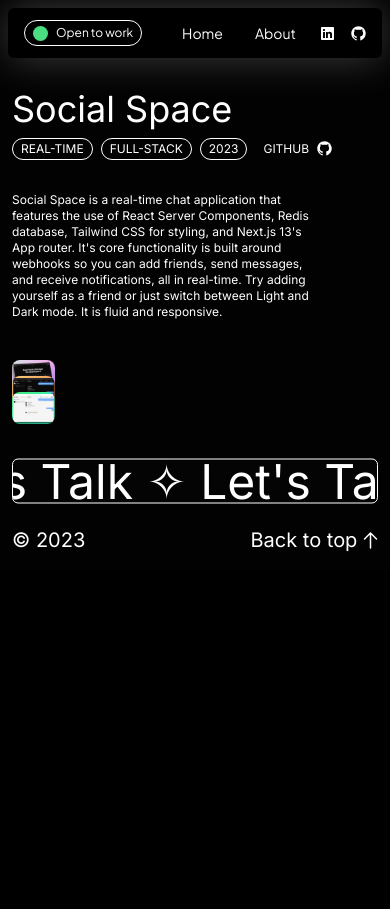
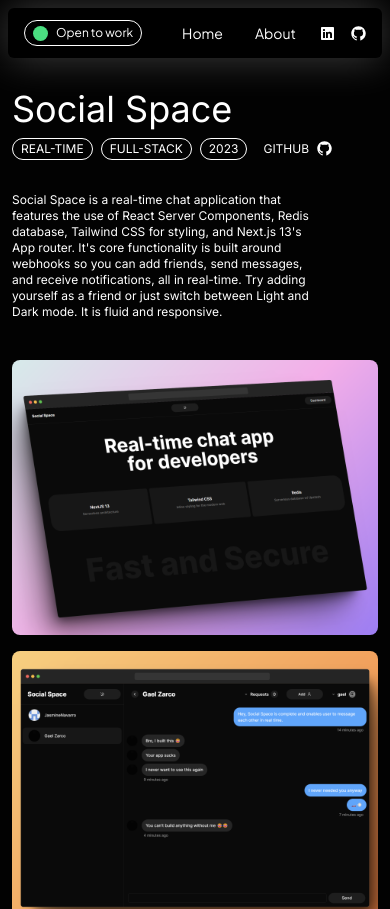
Before and after one commit to gaelzarco/zarco, a Next.js app: page /sspace in a window 390 px wide. Shown: the top 909 px of the page. Before the commit the page ends 844 px from the top, so only its background shows below. Built offline with nearby package versions, Linux system fonts and the light colour scheme.

Commit message:
mobile images fix

```diff
--- a/src/pages/sspace/index.tsx
+++ b/src/pages/sspace/index.tsx
@@ -6,7 +6,7 @@
 import { SlideUpDiv, SlideUpP } from "@/components/motion";
 import GitHubLink from "@/components/githublink";
 
-export default function NextCommerce() {
+export default function SocialSpace() {
   return (
     <>
       <Head>
@@ -105,7 +105,7 @@
               alt="Project screenshot"
               height={1500}
               width={1500}
-              className="absolute object-cover w-max h-full rounded-lg"
+              className="w-full h-full rounded-lg"
             />
           </div>
           <div className="w-full mb-4">
@@ -114,7 +114,7 @@
               alt="Project screenshot"
               height={1500}
               width={1500}
-              className="absolute object-cover w-max h-full rounded-lg"
+              className="w-full h-full rounded-lg"
             />
           </div>
           <div className="w-full">
@@ -123,7 +123,7 @@
               alt="Project screenshot"
               height={1500}
               width={1500}
-              className="absolute object-cover w-max h-full rounded-lg"
+              className="w-full h-full rounded-lg"
             />
           </div>
         </SlideUpDiv>
```
